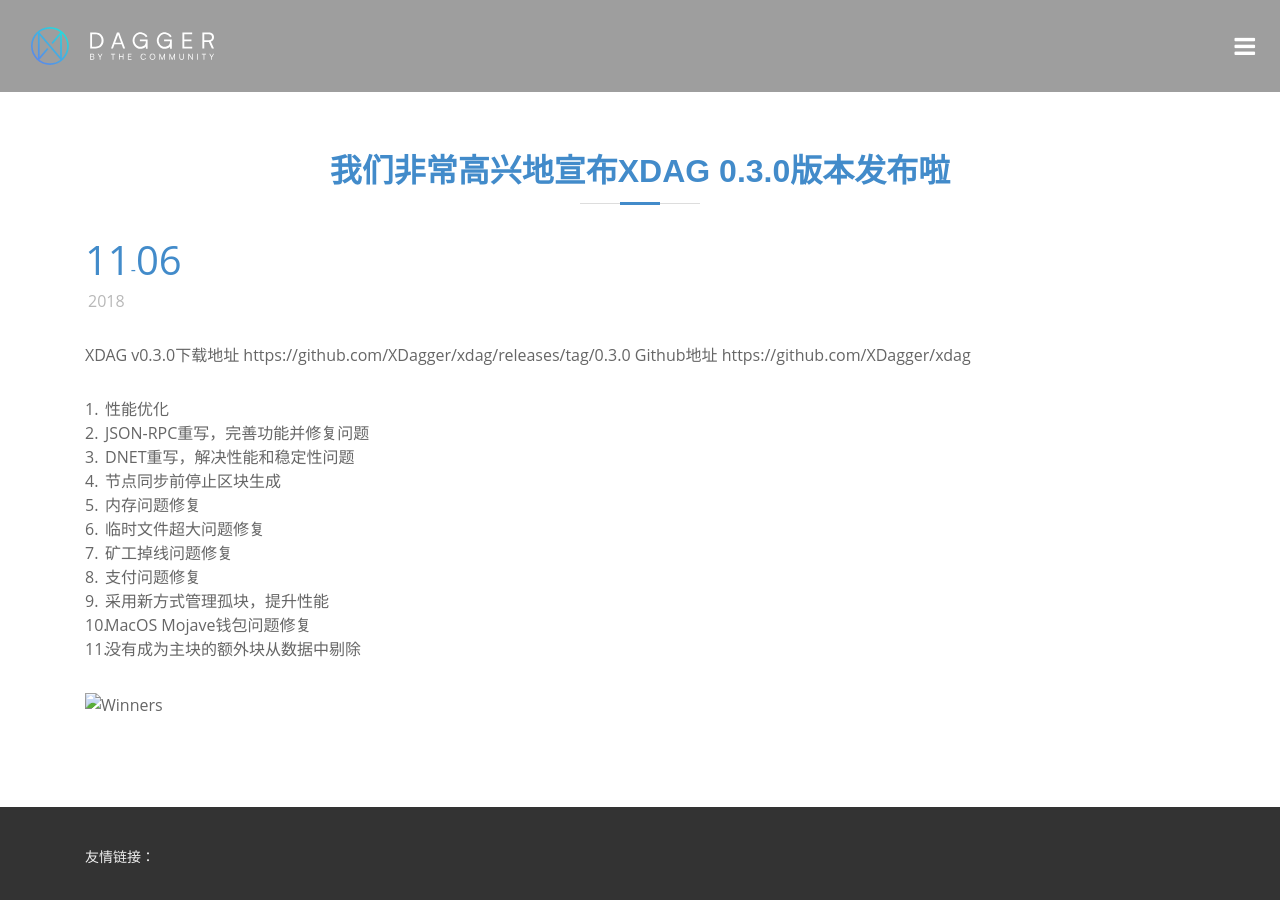
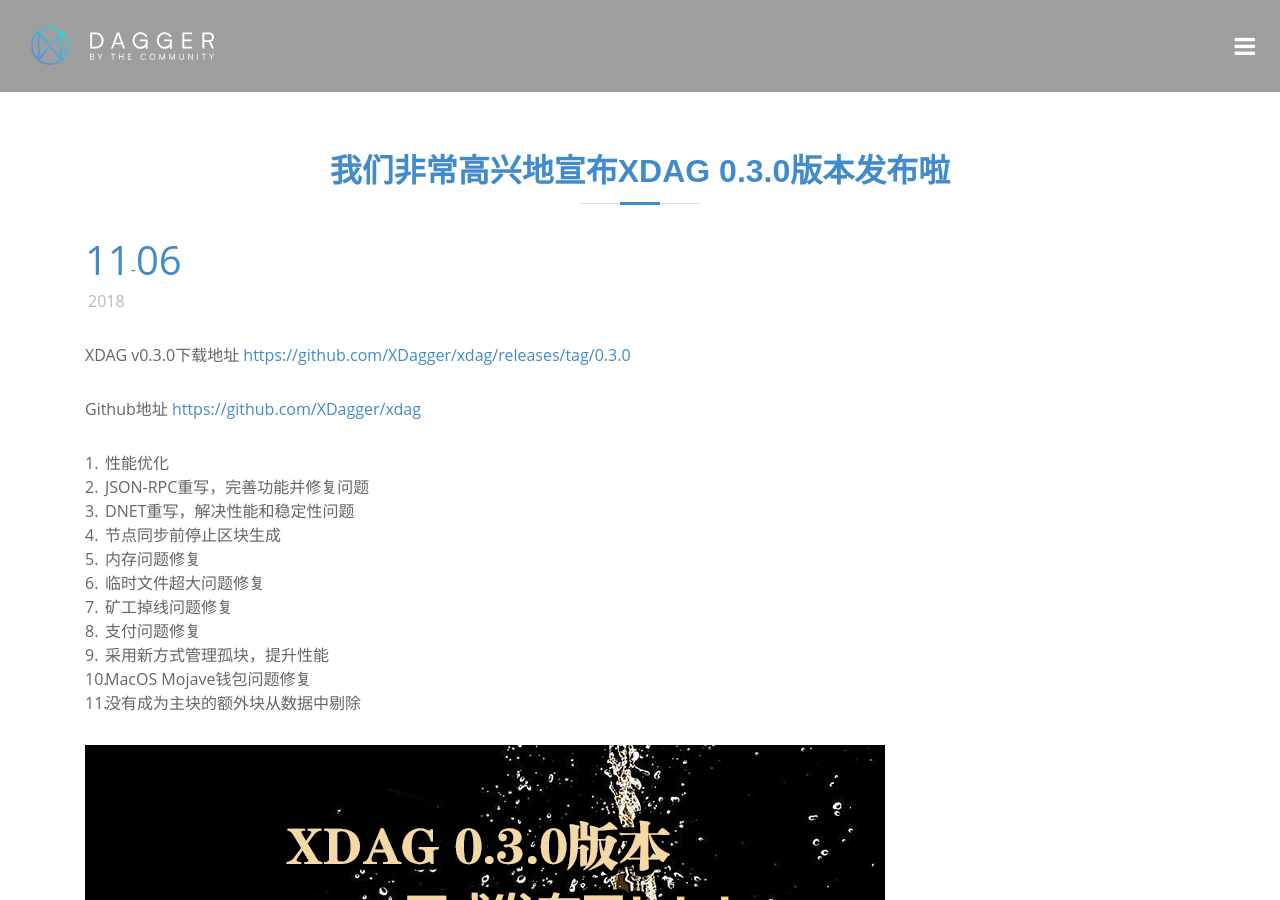
Before and after one commit to CloudXiaoW/xdag_website_cn, a Jekyll site: the page built from _posts/2018-11-16-xdag3-announce.md, in a window 1280 px wide and 900 px high. Built offline with Jekyll 4.4.1, drawn with Linux system fonts in a browser that asks for light colours; part of the change alters nothing that is shown.

```diff
--- a/_posts/2018-11-16-xdag3-announce.md
+++ b/_posts/2018-11-16-xdag3-announce.md
@@ -6,10 +6,9 @@ image: "/assets/images/posts/xdag3.png"
 summary: 0.3.0矿池版本已于今日发布。
 ---
 
-XDAG v0.3.0下载地址
-https://github.com/XDagger/xdag/releases/tag/0.3.0
-Github地址
-https://github.com/XDagger/xdag
+XDAG v0.3.0下载地址 [https://github.com/XDagger/xdag/releases/tag/0.3.0](https://github.com/XDagger/xdag/releases/tag/0.3.0)
+
+Github地址 [https://github.com/XDagger/xdag](https://github.com/XDagger/xdag)
 
 1. 性能优化
 2. JSON-RPC重写，完善功能并修复问题
```
Also changed, not shown: assets/images/posts/xdag3.png (added).
